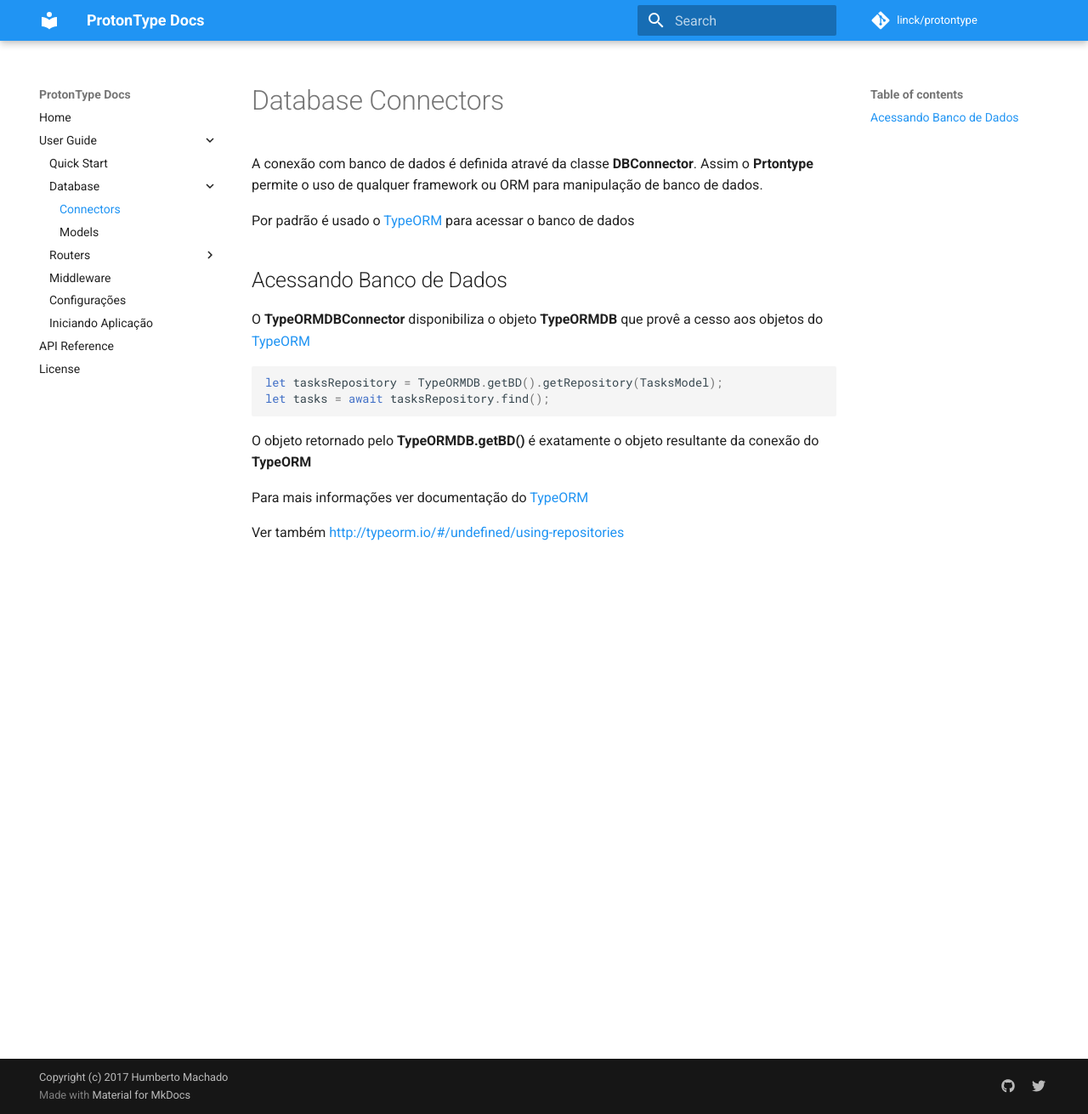
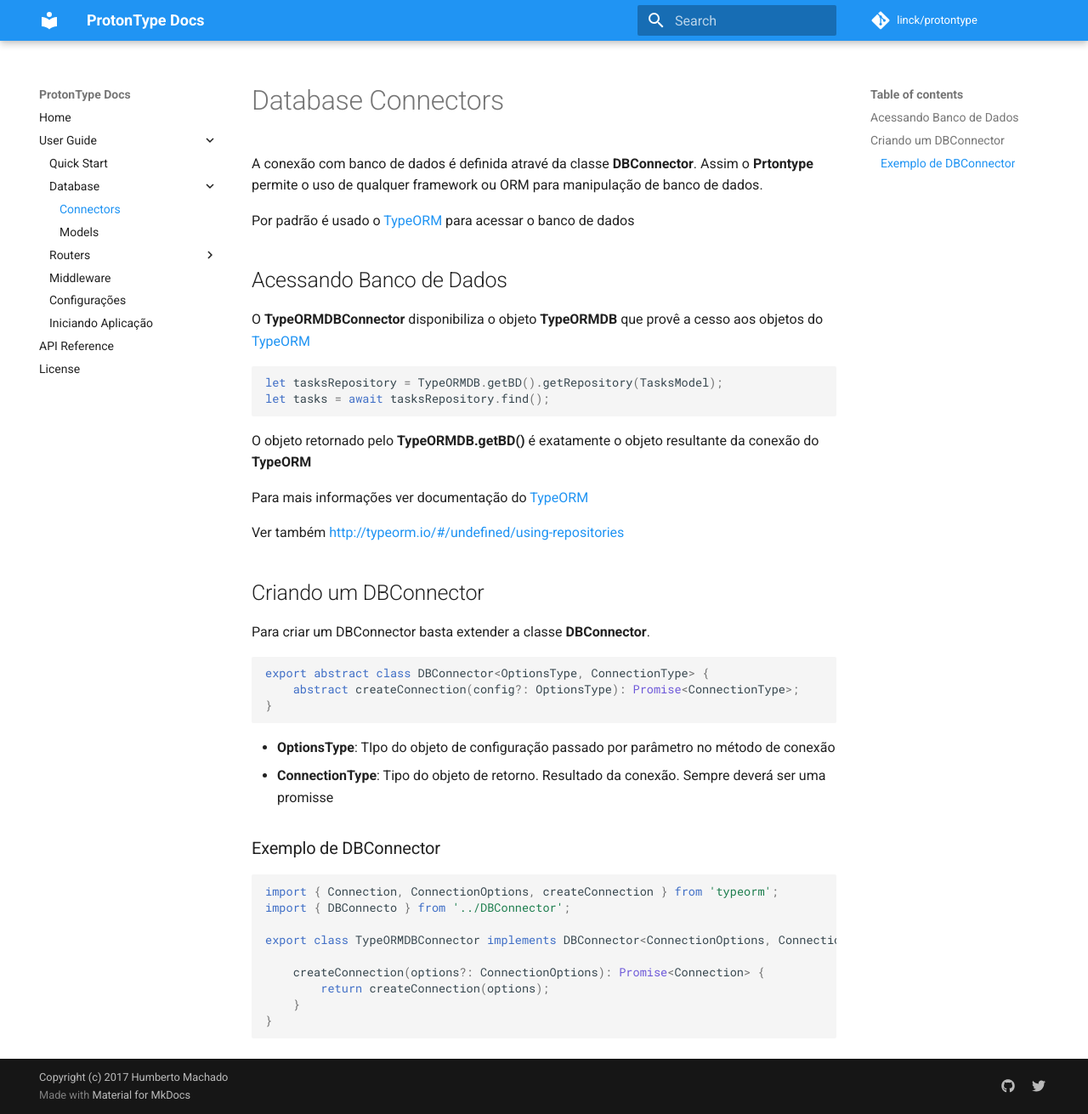
Before and after one commit to protontype/protontype.github.io, an MkDocs documentation site: the page built from docs/db-connector.md, in a window 1280 px wide and 1311 px high. Shown: the whole window at 85% size. Built offline with MkDocs 1.6.1 and Material for MkDocs 9.7.7, drawn with Linux system fonts in a browser that asks for light colours; comment, search, counter and statistics services are not loaded; old or Windows-style settings are respelled for this version of MkDocs.

Commit message:
Update db-connector docs update

````diff
--- a/docs/db-connector.md
+++ b/docs/db-connector.md
@@ -17,3 +17,26 @@
 Para mais informações ver documentação do [TypeORM](http://typeorm.io/#/)
 
 Ver também <http://typeorm.io/#/undefined/using-repositories>
+
+## Criando um DBConnector
+Para criar um DBConnector basta extender a classe **DBConnector**.
+```javascript
+export abstract class DBConnector<OptionsType, ConnectionType> {
+    abstract createConnection(config?: OptionsType): Promise<ConnectionType>;
+}
+```
+- **OptionsType**: TIpo do objeto de configuração passado por parâmetro no método de conexão
+- **ConnectionType**: Tipo do objeto de retorno. Resultado da conexão. Sempre deverá ser uma promisse
+
+### Exemplo de DBConnector
+```javascript
+import { Connection, ConnectionOptions, createConnection } from 'typeorm';
+import { DBConnecto } from '../DBConnector';
+
+export class TypeORMDBConnector implements DBConnector<ConnectionOptions, Connection> {
+
+    createConnection(options?: ConnectionOptions): Promise<Connection> {
+        return createConnection(options);
+    }
+}
+```
````
Also changed, not shown: docs/index.md (+0 -2 lines).
